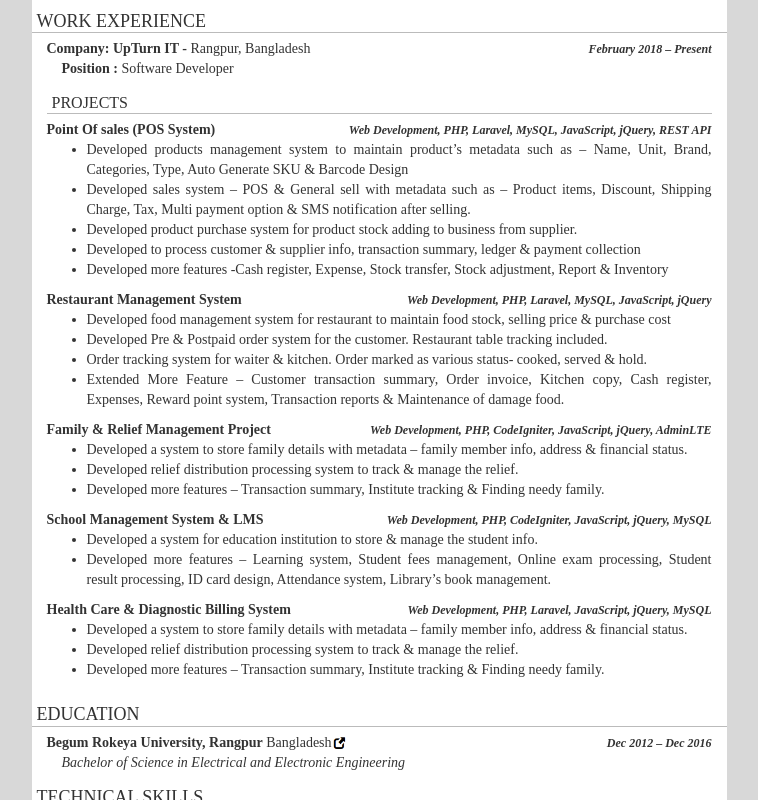
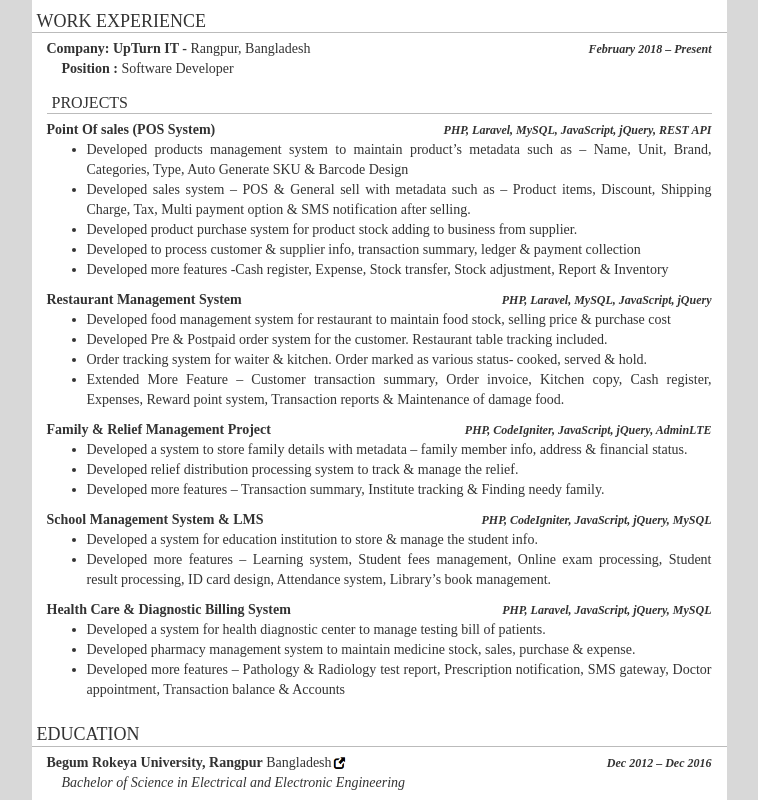
Before and after one commit to jogashray/resume, a plain HTML site: page index.html in a window 1280 px wide. Shown: the part 152-952 px from the top of the page, without its empty margins (261-1019 px from the left). Drawn offline with Linux system fonts and the light colour scheme.

Commit message:
Update index.html
Update project details

```diff
--- a/index.html
+++ b/index.html
@@ -99,7 +99,7 @@
                     <h3>Projects</h3>
                     <hr>
                     <!--POS Project-->
-                    <span><strong>Point Of sales (POS System)</strong> <span class="pull-right"><i class="italic">Web Development, PHP, Laravel, MySQL, JavaScript, jQuery, REST API</i></span> </span>
+                    <span><strong>Point Of sales (POS System)</strong> <span class="pull-right"><i class="italic">PHP, Laravel, MySQL, JavaScript, jQuery, REST API</i></span> </span>
                     <ul class="project-details">
                         <li>Developed products management system to maintain product’s metadata such as – Name, Unit, Brand,
                             Categories, Type, Auto Generate SKU & Barcode Design</li>
@@ -112,7 +112,7 @@
                     </ul>
 
                     <!--Restaurant Management System-->
-                    <span><strong>Restaurant Management System</strong> <span class="pull-right"><i class="italic">Web Development, PHP, Laravel, MySQL, JavaScript, jQuery</i></span> </span>
+                    <span><strong>Restaurant Management System</strong> <span class="pull-right"><i class="italic">PHP, Laravel, MySQL, JavaScript, jQuery</i></span> </span>
                     <ul class="project-details">
                         <li>Developed food management system for restaurant to maintain food stock, selling price & purchase cost</li>
                         <li>Developed Pre & Postpaid order system for the customer. Restaurant table tracking included.</li>
@@ -122,7 +122,7 @@
                     </ul>
 
                     <!--Family & Relief Management Project-->
-                    <span><strong>Family & Relief Management Project</strong> <span class="pull-right"><i class="italic">Web Development, PHP, CodeIgniter, JavaScript, jQuery, AdminLTE</i></span> </span>
+                    <span><strong>Family & Relief Management Project</strong> <span class="pull-right"><i class="italic"> PHP, CodeIgniter, JavaScript, jQuery, AdminLTE</i></span> </span>
                     <ul class="project-details">
                         <li>Developed a system to store family details with metadata – family member info, address & financial status.</li>
                         <li>Developed relief distribution processing system to track & manage the relief.</li>
@@ -130,7 +130,7 @@
                     </ul>
 
                     <!--School Management System & LMS|-->
-                    <span><strong>School Management System & LMS</strong> <span class="pull-right"><i class="italic">Web Development, PHP, CodeIgniter, JavaScript, jQuery, MySQL</i></span> </span>
+                    <span><strong>School Management System & LMS</strong> <span class="pull-right"><i class="italic">PHP, CodeIgniter, JavaScript, jQuery, MySQL</i></span> </span>
                     <ul class="project-details">
                         <li>Developed a system for education institution to store & manage the student info.</li>
                         <li>Developed more features – Learning system, Student fees management, Online exam processing,
@@ -138,11 +138,11 @@
                     </ul>
 
                     <!--Health Care & Diagnostic Billing System-->
-                    <span><strong>Health Care & Diagnostic Billing System</strong> <span class="pull-right"><i class="italic">Web Development, PHP, Laravel, JavaScript, jQuery, MySQL</i></span> </span>
+                    <span><strong>Health Care & Diagnostic Billing System</strong> <span class="pull-right"><i class="italic">PHP, Laravel, JavaScript, jQuery, MySQL</i></span> </span>
                     <ul class="project-details">
-                        <li>Developed a system to store family details with metadata – family member info, address & financial status.</li>
-                        <li>Developed relief distribution processing system to track & manage the relief.</li>
-                        <li>Developed more features – Transaction summary, Institute tracking & Finding needy family.</li>
+                        <li>Developed a system for health diagnostic center to manage testing bill of patients.</li>
+                        <li>Developed pharmacy management system to maintain medicine stock, sales, purchase & expense.</li>
+                        <li>Developed more features – Pathology & Radiology test report, Prescription notification, SMS gateway, Doctor appointment, Transaction balance & Accounts</li>
                     </ul>
                 </div>
 
@@ -165,7 +165,7 @@
                 <h2>Technical Skills</h2>
                 <hr>
                 <div class="left-pn-15">
-                    <span>Data Structures and Algorithms, Competitive Programming, Object Oriented Programming, Database Management System
+                    <span>Data Structures and Algorithms, Competitive Programming, Object Oriented Programming, Distributed System Design,Microservices, Database Management System
                         & Software Development</span>
                         <ul class="skills">
                             <li><b>Programming Languages</b> : Python, PHP, MySQL, JavaScript</li>
```
